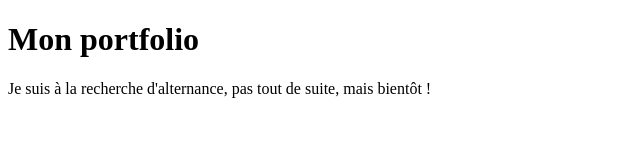
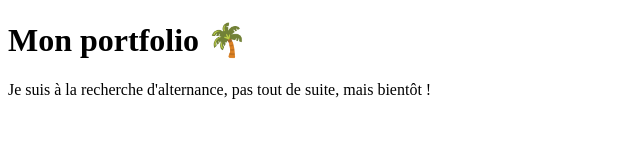
Before and after one commit to LeonieMiege/leoniem, a plain HTML site: page index.html in a window 1280 px wide. Shown: the full height of the page, 0-640 px from the left. Drawn offline with Linux system fonts and the light colour scheme.

Commit message:
Change title in index.html

```diff
--- a/index.html
+++ b/index.html
@@ -8,7 +8,7 @@
 </head>
 
 <body>
-    <h1>Mon portfolio</h1>
+    <h1>Mon portfolio 🌴</h1>
     <p>Je suis à la recherche d'alternance, pas tout de suite, mais bientôt !</p>
 </body>
 
```
